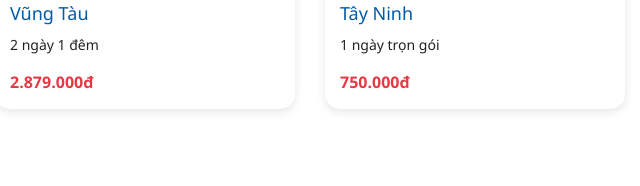
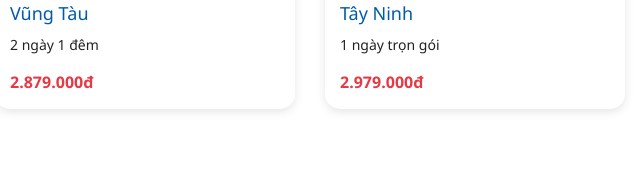
Before and after one commit to diep-tu/2511COMP180205-TKWeb-51.01.103.104-nhom5-tourdulich, a plain HTML site: page index.html in a window 1280 px wide. Shown: the part 2586-2772 px from the top of the page, 330-970 px from the left. Drawn offline with nearby package versions, Linux system fonts and the light colour scheme.

Commit message:
Update index.html

```diff
--- a/index.html
+++ b/index.html
@@ -539,7 +539,7 @@
       ];
       const dongnambo = [
         { name: "Vũng Tàu", img: "https://ik.imagekit.io/tvlk/blog/2024/07/dia-diem-vui-choi-vung-tau-2.png", price: "2.879.000đ", info: "2 ngày 1 đêm" },
-        { name: "Tây Ninh", img: "https://file3.qdnd.vn/data/images/0/2022/10/24/phucthang/hanoi%20trong%20toi1.jpg?dpi=150&quality=100&w=870", price: "750.000đ", info: "1 ngày trọn gói" },
+        { name: "Tây Ninh", img: "https://file3.qdnd.vn/data/images/0/2022/10/24/phucthang/hanoi%20trong%20toi1.jpg?dpi=150&quality=100&w=870", price: "2.979.000đ", info: "1 ngày trọn gói" },
       ];
       function renderTours(list, container) {
         list.forEach(t => {
```
